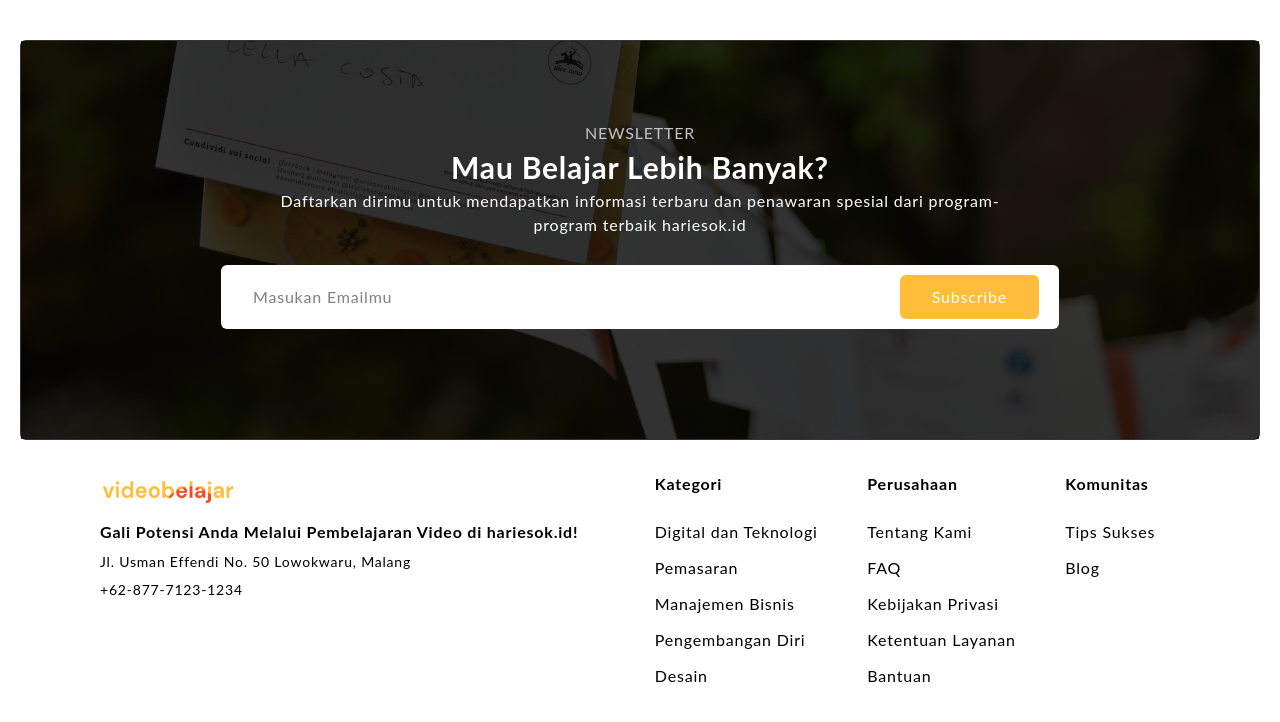
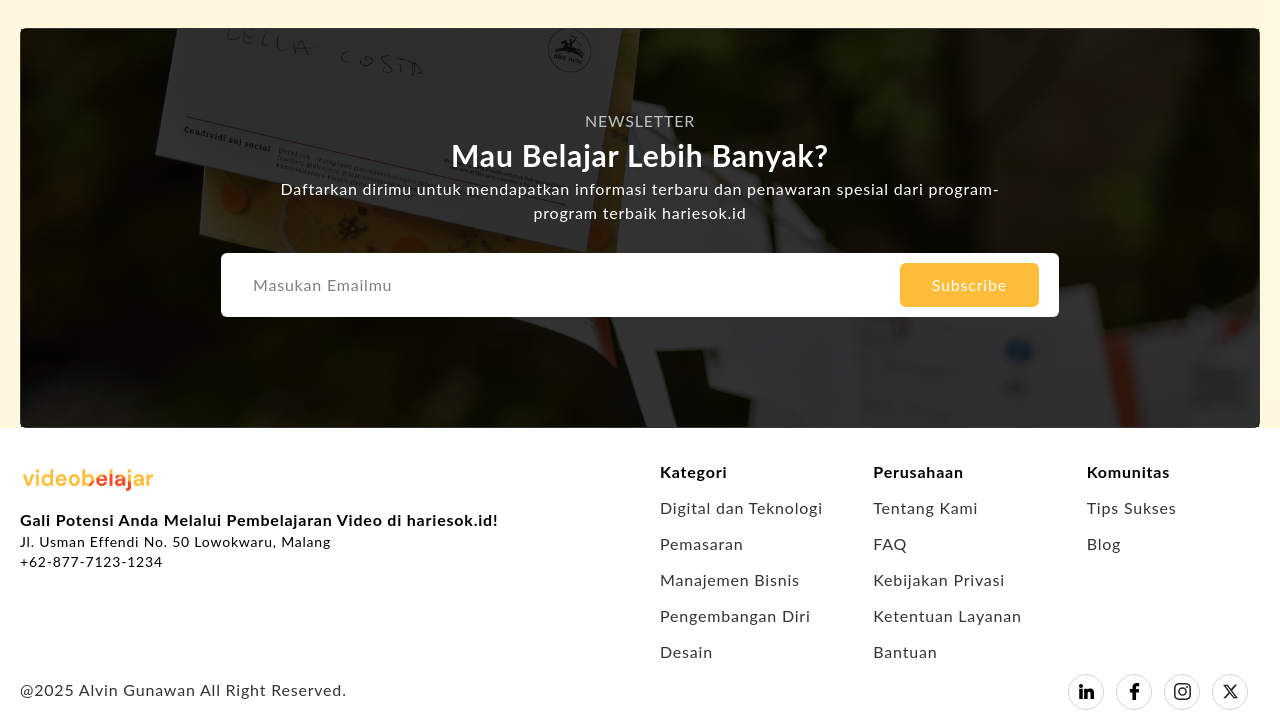
Before and after one commit to alvingunawan/videobelajar, a website: page src/beranda.html in a window 1280 px wide. Shown: the part 1891-2613 px from the top of the page. Before the commit the page ends 2591 px from the top, so only its background shows below. Drawn offline with Linux system fonts and the light colour scheme.

Commit message:
add FooterSection into Beranda.html

```diff
--- a/src/beranda.html
+++ b/src/beranda.html
@@ -16,10 +16,10 @@
   <body class="bg-white text-primary font-[Lato] tracking-wider">
     <header id="navbar" class="sticky top-0 z-10 bg-white">
       <nav class="container mx-auto flex justify-between">
-        <div class="py-2 pl-4 lg:py-0 md:pl-15 lg:pl-0 lg:pt-6">
+        <div class="py-2 pl-4 md:pl-15 lg:pt-6">
           <img src="img/logo.png" class="w-40 h-10 lg:w-auto lg:h-auto" alt="logo" />
         </div>
-        <div class="hidden lg:flex items-center space-x-8 py-7 pr-6 text-base">
+        <div class="hidden lg:flex items-center space-x-8 pr-6 text-base">
           <div class="text-gray hover:cursor-pointer">Kategori</div>
           <div>
             <img src="img/avatarhome.png" alt="avatarhome" class="w-11" />
@@ -30,7 +30,7 @@
         </div>
       </nav>
     </header>
-    <main>
+    <main class="bg-secondary-100">
       <!-- Hero Section -->
       <section id="heroSection" class="mt-5 mx-5 flex justify-center items-center md:mt-10 md:mx-15">
         <div class="relative container bg-[url(img/heroimg.png)] bg-cover bg-center bg-no-repeat min-h-100 py-12 border-2 border-gray-300 rounded-md md:py-18">
@@ -433,34 +433,64 @@
       </section>
     </main>
     <footer>
-      <div class="bg-white tracking-wider lg:pr-5 xl:mx-20 2xl:mx-125">
-        <div class="container py-3">
-          <div class="grid lg:grid-cols-2">
-            <div class="space-y-2">
+      <div class="bg-white tracking-wider">
+        <div class="container mx-auto py-3">
+          <div class="flex flex-col lg:grid lg:grid-cols-6">
+            <div class="space-y-2 lg:col-span-3">
               <img src="img/logo.png" alt="logo" class="w-40 h-10 ml-2" />
-              <div class="mx-5 space-y-2">
+              <div class="textContentLeftFooter mx-5">
                 <p class="font-bold">Gali Potensi Anda Melalui Pembelajaran Video di hariesok.id!</p>
                 <p class="text-sm">Jl. Usman Effendi No. 50 Lowokwaru, Malang</p>
                 <p class="text-sm mb-3">+62-877-7123-1234</p>
-
-                <!-- Mobile select button start-->
-                <div class="space-y-2.5 mb-3 lg:hidden">
-                  <div class="selectButtonFooter text-base font-bold relative hover:cursor-pointer">
-                    <p>Kategori</p>
-                    <i class="fa-solid fa-angle-right absolute right-0 top-1 text-gray"></i>
               </div>
-                  <div class="selectButtonFooter text-base font-bold relative hover:cursor-pointer">
-                    <p>Perusahaan</p>
-                    <i class="fa-solid fa-angle-right absolute right-0 top-1 text-gray"></i>
             </div>
-                  <div class="selectButtonFooter text-base font-bold relative hover:cursor-pointer">
-                    <p>Komunitas</p>
-                    <i class="fa-solid fa-angle-right absolute right-0 top-1 text-gray"></i>
+            <div class="mb-2.5 lg:col-span-1">
+              <div class="selectButtonFooter mx-5 text-base relative hover:cursor-pointer">
+                <p class="font-bold lg:mb-3">Kategori</p>
+                <div class="absolute right-1 top-1 text-gray lg:hidden">
+                  <i class="fa-solid fa-angle-right"></i>
                 </div>
-                  <hr class="border-1 border-gray/12" />
+                <ul class="hidden space-y-3 text-gray lg:block lg:w-full">
+                  <li><a href="#">Digital dan Teknologi</a></li>
+                  <li><a href="#">Pemasaran</a></li>
+                  <li><a href="#">Manajemen Bisnis</a></li>
+                  <li><a href="#">Pengembangan Diri</a></li>
+                  <li><a href="#">Desain</a></li>
+                </ul>
               </div>
-
-                <div class="flex justify-start lg:hidden">
+            </div>
+            <div class="mb-2.5 lg:col-span-1">
+              <div class="selectButtonFooter mx-5 text-base relative hover:cursor-pointer">
+                <p class="font-bold lg:mb-3">Perusahaan</p>
+                <div class="absolute right-1 top-1 text-gray lg:hidden">
+                  <i class="fa-solid fa-angle-right"></i>
+                </div>
+                <ul class="hidden space-y-3 text-gray lg:block">
+                  <li><a href="#">Tentang Kami</a></li>
+                  <li><a href="#">FAQ</a></li>
+                  <li><a href="#">Kebijakan Privasi</a></li>
+                  <li><a href="#">Ketentuan Layanan</a></li>
+                  <li><a href="#">Bantuan</a></li>
+                </ul>
+              </div>
+            </div>
+            <div class="mb-2.5 lg:col-span-1">
+              <div class="selectButtonFooter mx-5 text-base relative hover:cursor-pointer">
+                <p class="font-bold lg:mb-3">Komunitas</p>
+                <div class="absolute right-1 top-1 text-gray lg:hidden">
+                  <i class="fa-solid fa-angle-right"></i>
+                </div>
+                <ul class="hidden space-y-3 text-gray lg:block">
+                  <li><a href="#">Tips Sukses</a></li>
+                  <li><a href="#">Blog</a></li>
+                </ul>
+                <hr class="border-1 mt-5 border-gray/30 lg:hidden" />
+              </div>
+            </div>
+          </div>
+          <!-- Bottom Footer -->
+          <div class="innerBottomFooter lg:flex lg:flex-row-reverse lg:justify-between mx-5">
+            <div class="footerIcon mb-3 flex flex-start lg:mb-0">
               <!-- Linkedin Start-->
               <a href="https://linkedin.com" target="_blank" class="w-9 h-9 mr-3 rounded-full flex justify-center items-center border border-slate-300 text-dark-primary hover:border-primary hover:bg-primary hover:text-white">
                 <svg fill="#000000" height="15px" width="15px" version="1.1" id="Layer_1" xmlns="http://www.w3.org/2000/svg" xmlns:xlink="http://www.w3.org/1999/xlink" viewBox="0 0 310 310" xml:space="preserve">
@@ -509,39 +539,8 @@
               </a>
               <!-- X End -->
             </div>
-                <p class="text-gray lg:hidden">@2025 Alvin Gunawan All Right Reserved.</p>
-              </div>
-              <!-- Mobile select button end -->
-            </div>
-            <!-- Desktop View -->
-            <div class="hidden lg:flex lg:justify-around">
-              <div class="space-y-6">
-                <h4 class="font-bold">Kategori</h4>
-                <ul class="space-y-3">
-                  <li><a href="#">Digital dan Teknologi</a></li>
-                  <li><a href="#">Pemasaran</a></li>
-                  <li><a href="#">Manajemen Bisnis</a></li>
-                  <li><a href="#">Pengembangan Diri</a></li>
-                  <li><a href="#">Desain</a></li>
-                </ul>
-              </div>
-              <div class="space-y-6">
-                <h4 class="font-bold">Perusahaan</h4>
-                <ul class="space-y-3">
-                  <li><a href="#">Tentang Kami</a></li>
-                  <li><a href="#">FAQ</a></li>
-                  <li><a href="#">Kebijakan Privasi</a></li>
-                  <li><a href="#">Ketentuan Layanan</a></li>
-                  <li><a href="#">Bantuan</a></li>
-                </ul>
-              </div>
-              <div class="space-y-6">
-                <h4 class="font-bold">Komunitas</h4>
-                <ul class="space-y-3">
-                  <li><a href="#">Tips Sukses</a></li>
-                  <li><a href="#">Blog</a></li>
-                </ul>
-              </div>
+            <div class="copyrightFooter lg:pt-1">
+              <p class="text-gray">@2025 Alvin Gunawan All Right Reserved.</p>
             </div>
           </div>
         </div>
```
Also changed, not shown: src/output.css. Lines whose indentation alone changed are shown as unchanged.
